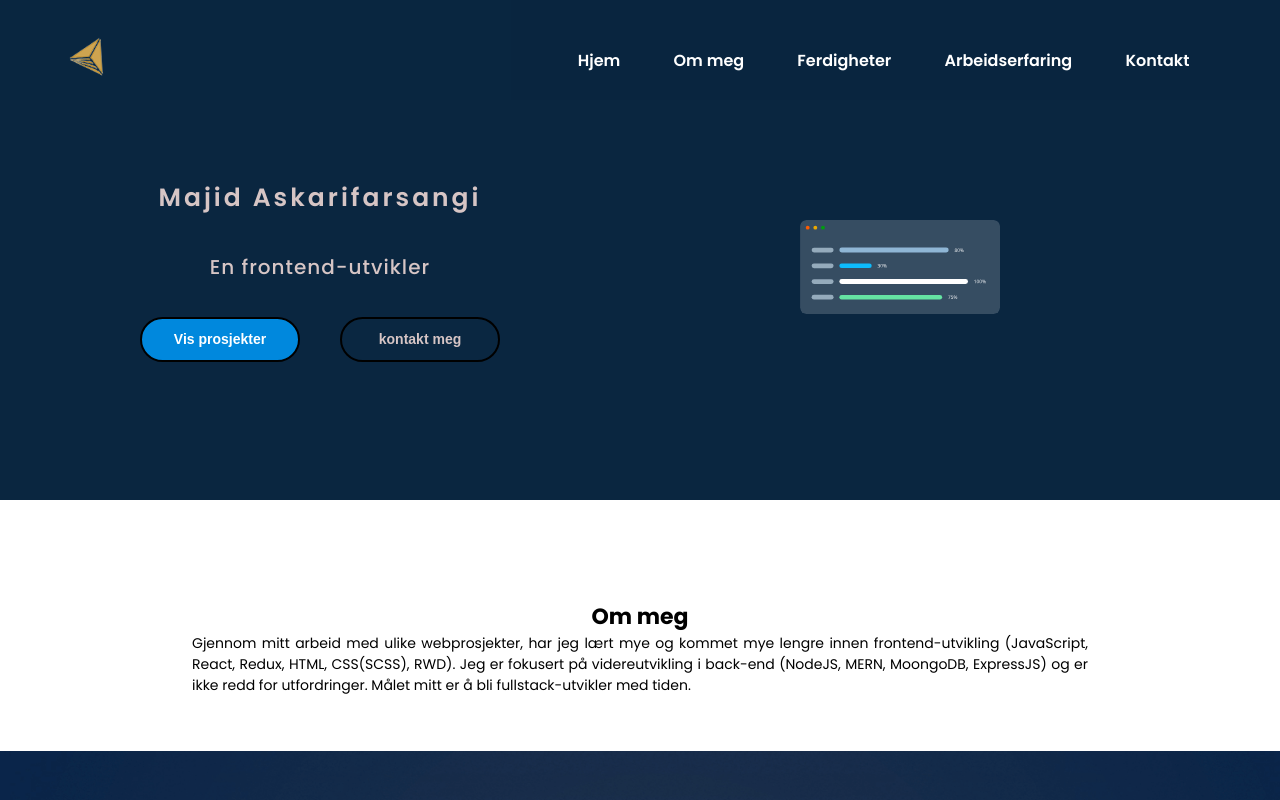
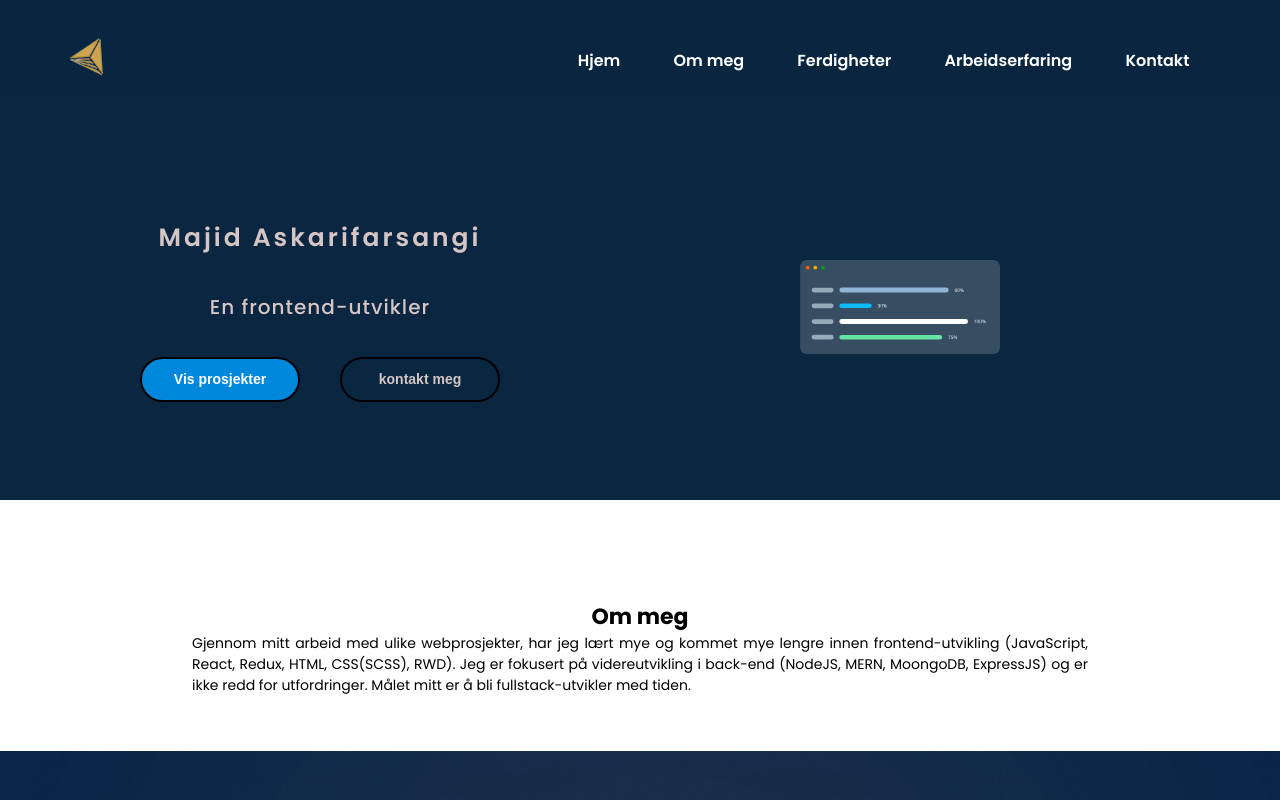
Before and after one commit to maf256/portfolio, a React (Create React App) app: page / in a window 1280 px wide. Shown: the top 800 px of the page. Built offline with nearby package versions, Linux system fonts and the light colour scheme.

Commit message:
fixed top padding header

```diff
--- a/src/components/Header/Header.js
+++ b/src/components/Header/Header.js
@@ -34,7 +34,7 @@ const HeaderSection = styled.header`
     justify-content: center;
     flex-wrap: wrap;
     align-items: center;
-    padding-top: 40px;
+    padding-top: 120px;
     background-color: #0A2640;
     `
 
```
